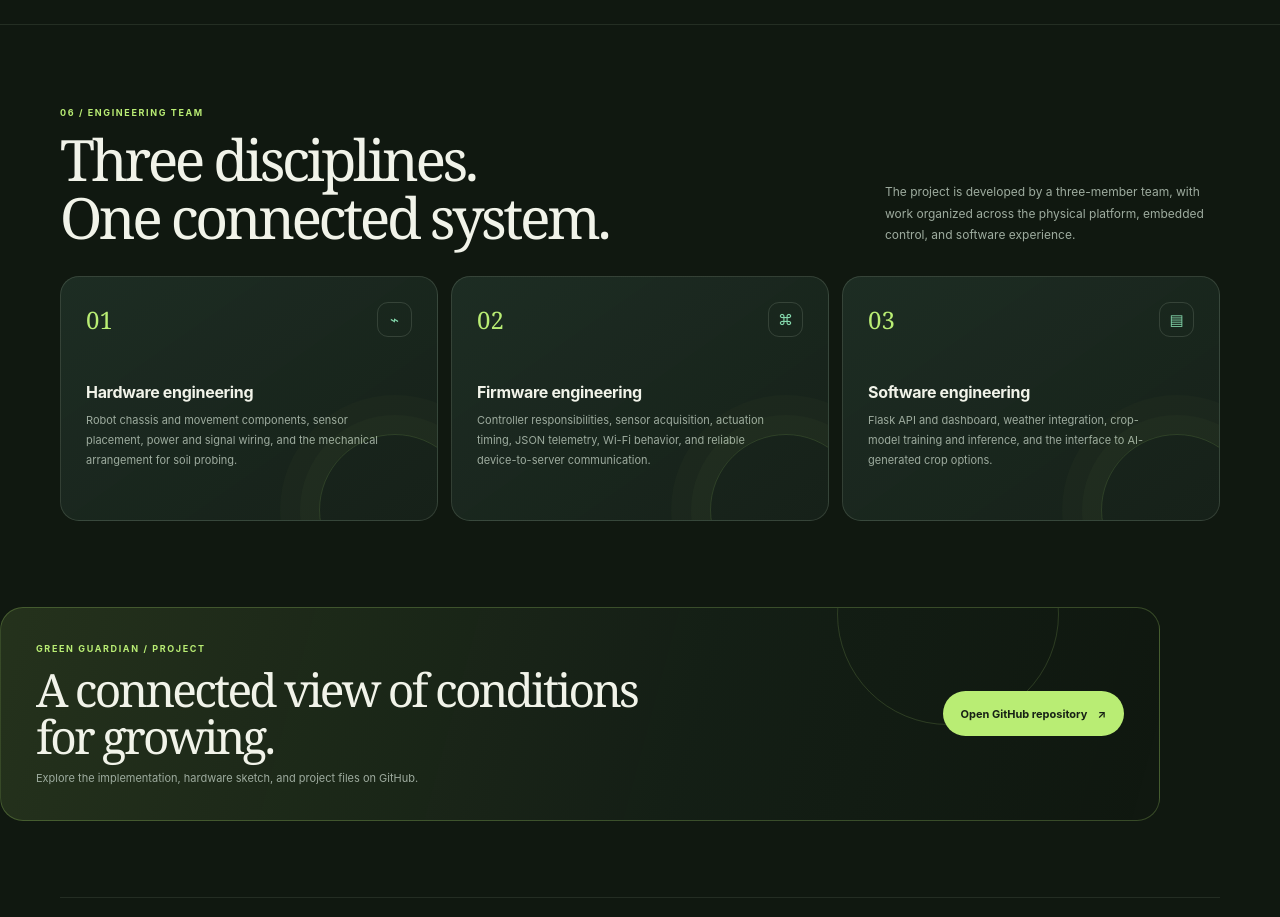
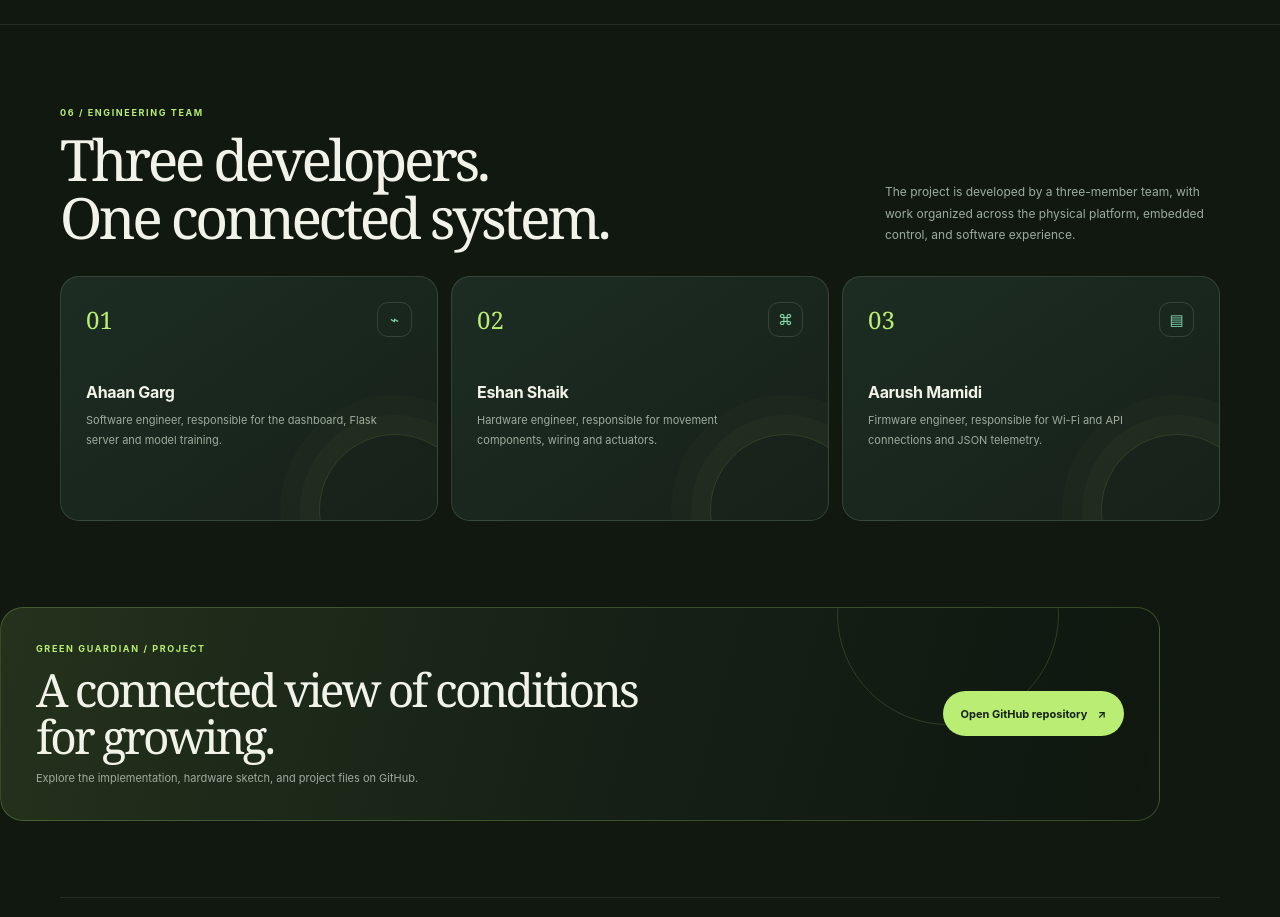
Before and after one commit to booksareverycool-lang/greenguardian, a plain HTML site: page index.html in a window 1280 px wide. Shown: the part 5540-6457 px from the top of the page. Drawn offline with Linux system fonts and the light colour scheme.

Commit message:
Update index.html

```diff
--- a/index.html
+++ b/index.html
@@ -892,25 +892,25 @@
             <div class="section-head">
                 <div>
                     <p class="section-index">06 / ENGINEERING TEAM</p>
-                    <h2>Three disciplines.<br>One connected system.</h2>
+                    <h2>Three developers.<br>One connected system.</h2>
                 </div>
                 <p class="section-intro">The project is developed by a three-member team, with work organized across the physical platform, embedded control, and software experience.</p>
             </div>
             <div class="steps">
                 <article class="step-card">
                     <div class="step-top"><span class="step-number">01</span><span class="step-icon" aria-hidden="true">⌁</span></div>
-                    <h3>Hardware engineering</h3>
-                    <p>Robot chassis and movement components, sensor placement, power and signal wiring, and the mechanical arrangement for soil probing.</p>
+                    <h3>Ahaan Garg</h3>
+                    <p>Software engineer, responsible for the dashboard, Flask server and model training.</p>
                 </article>
                 <article class="step-card">
                     <div class="step-top"><span class="step-number">02</span><span class="step-icon" aria-hidden="true">⌘</span></div>
-                    <h3>Firmware engineering</h3>
-                    <p>Controller responsibilities, sensor acquisition, actuation timing, JSON telemetry, Wi-Fi behavior, and reliable device-to-server communication.</p>
+                    <h3>Eshan Shaik</h3>
+                    <p>Hardware engineer, responsible for movement components, wiring and actuators.</p>
                 </article>
                 <article class="step-card">
                     <div class="step-top"><span class="step-number">03</span><span class="step-icon" aria-hidden="true">▤</span></div>
-                    <h3>Software engineering</h3>
-                    <p>Flask API and dashboard, weather integration, crop-model training and inference, and the interface to AI-generated crop options.</p>
+                    <h3>Aarush Mamidi</h3>
+                    <p>Firmware engineer, responsible for Wi-Fi and API connections and JSON telemetry.</p>
                 </article>
             </div>
         </div>
```
